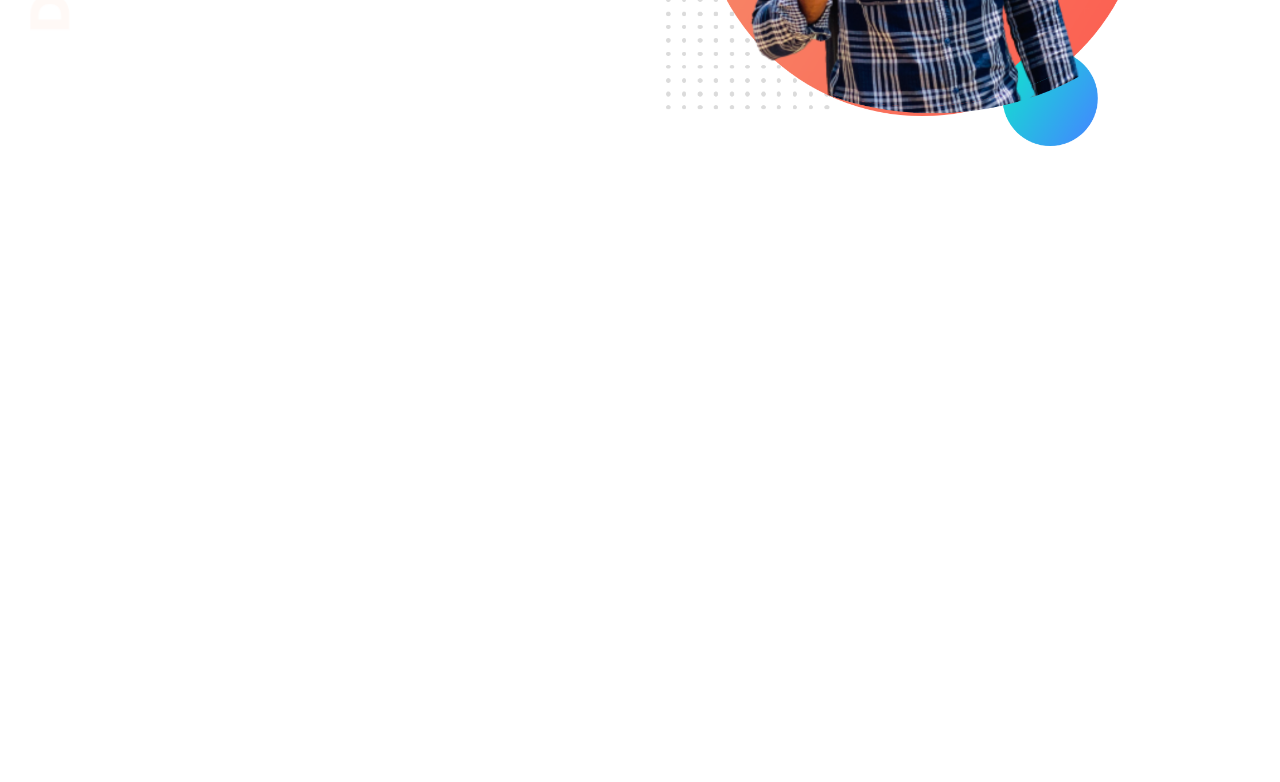
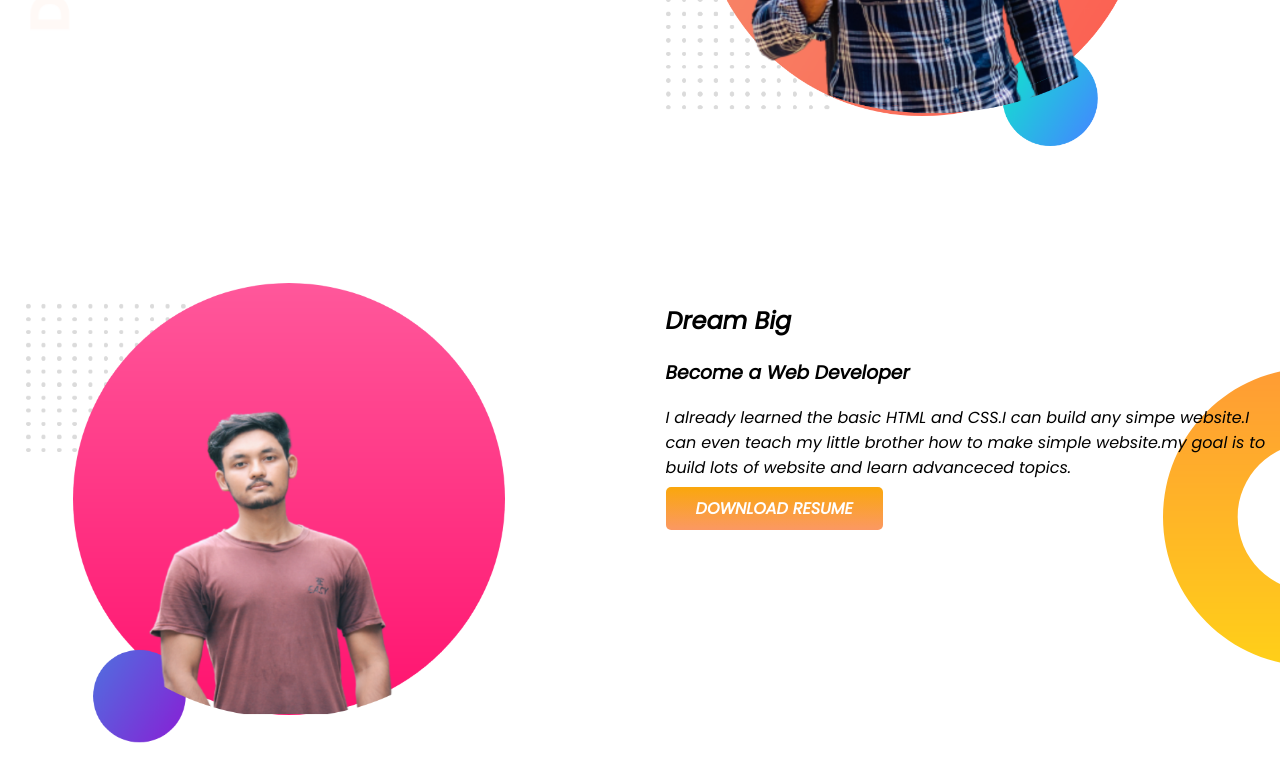
Before and after one commit to Sultan214/PortFolio, a plain HTML site: page index.html in a window 1280 px wide. Shown: the part 330-1112 px from the top of the page. Before the commit the page ends 800 px from the top, so only its background shows below. Drawn offline with Linux system fonts and the light colour scheme.

Commit message:
second part added

```diff
--- a/index.html
+++ b/index.html
@@ -23,5 +23,18 @@
 	<img src="images/mySelf.png" alt="mySelf">
 </div>
 </section>
+
+
+<section id="sec2">
+	<div class="half-width">
+	<img src="images/mySelf2.png" alt="mySelf2">
+	</div>
+	<div class="half-width">
+		<h1>Dream Big</h1>
+		<h3>Become a Web Developer</h3>
+		<p>I already learned the basic HTML and CSS.I can build any simpe website.I can even teach my little brother how to make simple website.my goal is to build lots of website and learn advanceced topics.</p>
+		<a class="linkButton" target="_blank"href="https://bd.linkedin.com/in/mr-jubair-9bb16a23a?trk=people-guest_people_search-card&original_referer=https%3A%2F%2Fwww.linkedin.com%2F">DOWNLOAD RESUME</a>
+	</div>
+</section>
 </body>
 </html>
--- a/style.css
+++ b/style.css
@@ -4,6 +4,7 @@ body{
 }
 section{
 	display: flex ;
+	margin-bottom: 130px;
 }
 .half-width{
 	width: 50%;
@@ -24,3 +25,9 @@ section{
 	background-image:url(images/top-banner.png);
 	background-repeat: no-repeat;
 }
+
+#sec2{
+	background-image: url(images/dream-bg.png);
+	background-repeat: no-repeat;
+	background-position: right;
+}
```
Also changed, not shown: images/my-bg2.png (deleted), images/mySelf2.png (added).
